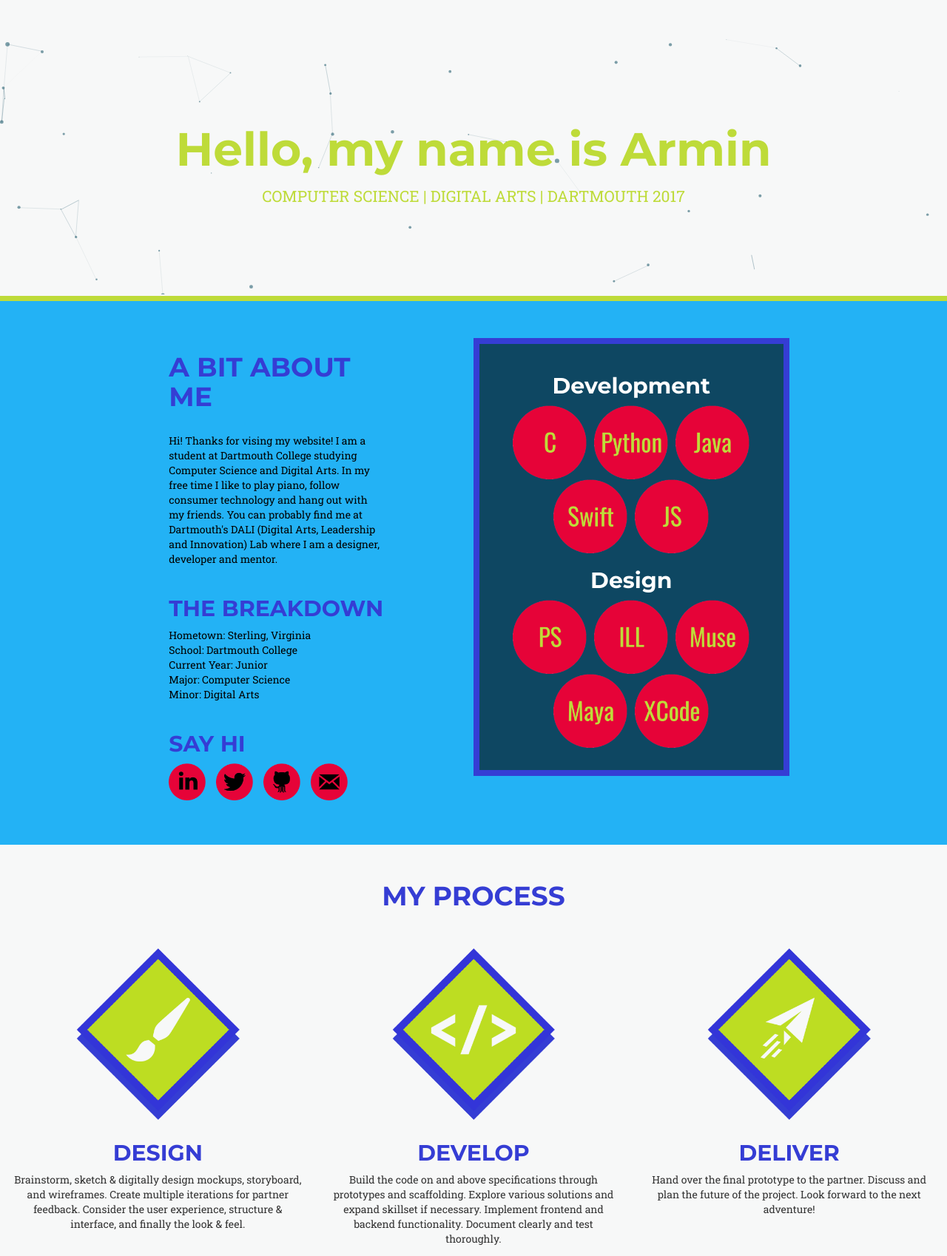
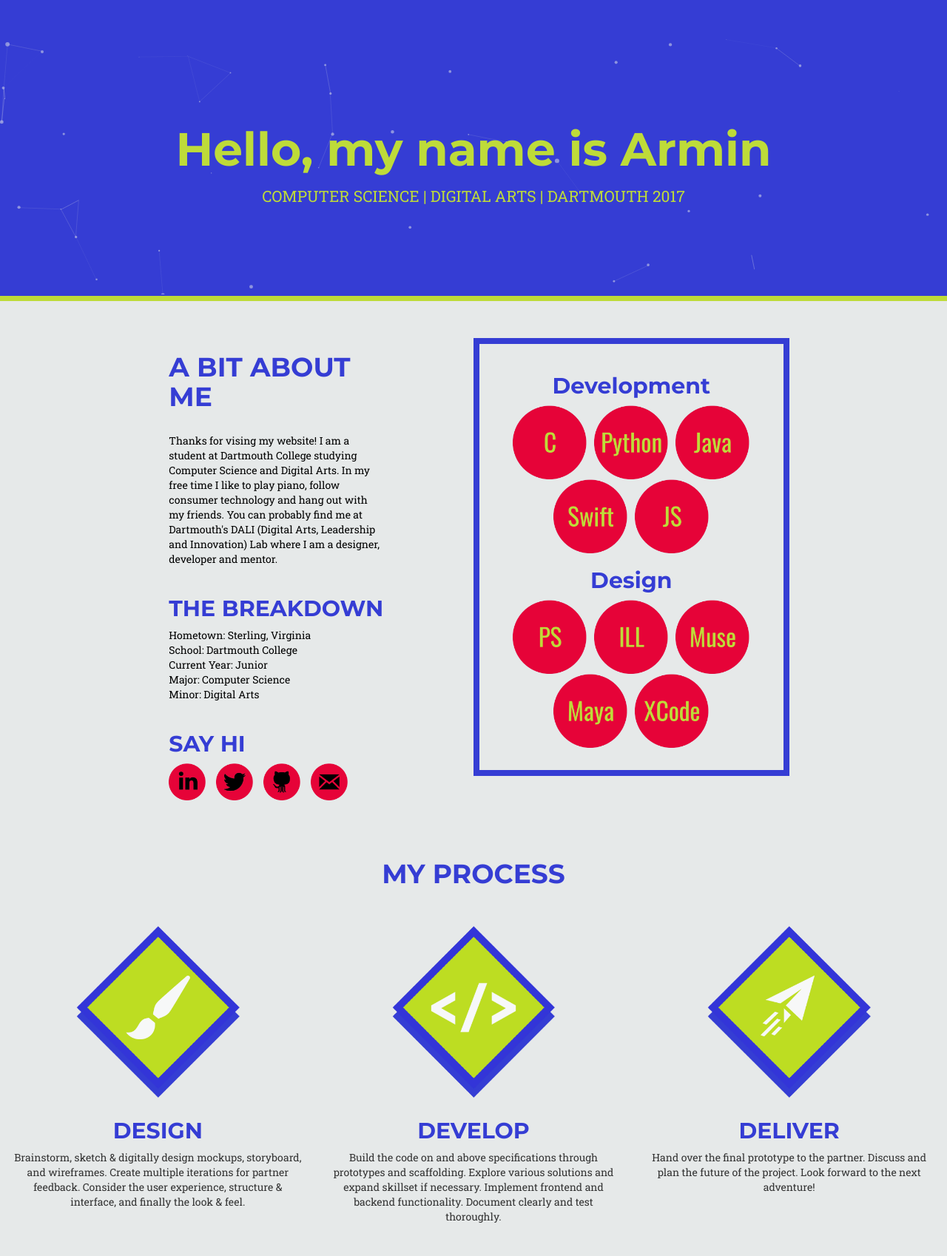
Before and after one commit to ArminMahban/ArminMahban.github.io, a plain HTML site: page index.html in a window 1280 px wide. Shown: the top 1698 px of the page at 74% size. Drawn offline with nearby package versions, Linux system fonts and the light colour scheme; a script that the page names is missing.

Commit message:
Big style update

```diff
--- a/css/custom.css
+++ b/css/custom.css
@@ -21,7 +21,8 @@ p {
 .jumbotron {
   position: relative;
   height: 400px;
-  background-color: #f7f8f8;
+  /*background-color: #f7f8f8;*/
+  background-color: #353dd4;
   z-index: 100;
   -webkit-box-shadow: 0px 7px 0px 0px rgba(190, 219, 57, 1);
   -moz-box-shadow: 0px 7px 0px 0px rgba(190, 219, 57, 1);
@@ -38,14 +39,16 @@ p {
 }
 .process {
   padding-top: 30px;
-  padding-bottom: 50px;
-  background-color: #f7f8f8;
+  padding-bottom: 70px;
+  background-color: #e6e9e9;
   width: 100%;
 }
 .about {
-  background-color: rgba(35, 178, 245, 1);
+  /*background-color: rgba(35, 178, 245, 1);*/
+  /*background-color: #f7f8f8;*/
+  background-color: #e6e9e9;
   width: 100%;
-  padding-bottom: 50px;
+  padding-bottom: 20px;
   /*background: transparent;*/
 }
 
@@ -57,7 +60,8 @@ p {
 .dartbook {
   border-style: solid;
   border-width: 5px;
-  border-color: #98bf21;
+  /*border-color: #98bf21;*/
+  border-color: #353dd4;
   padding: 20px;
   padding-bottom: 30px;
   /*margin-bottom:20px;*/
@@ -65,7 +69,7 @@ p {
 .dartRow {
   /*padding-top: 30px;*/
   padding-bottom: 50px;
-  background-color: #f7f8f8 ;
+  background-color: #e6e9e9 ;
   /*background-image: url("../images/lightwallpaper.jpg");*/
 }
 .dbPics {
@@ -120,7 +124,7 @@ p {
 
 .footer {
 
-  background-color: #3d3c3c;
+  background-color: #252528;
   width: 100%;
   padding-bottom:10px;
   padding-top: 10px;
@@ -137,8 +141,8 @@ p {
 #dartbook {
   text-align: left;
   height: 100%;
-  background-color:#BEDB39;
-  /*background-color: rgba(255, 255, 255, .3);*/
+  /*background-color:#BEDB39;*/
+  background-color: rgba(255, 255, 255, .4);
   /*background-color: rgba(35, 178, 245, 1);*/
   border-style: solid;
   border-width: 8px;
@@ -173,11 +177,12 @@ p {
   /*margin-bottom: 50px;*/
   padding-top: 20px;
   padding-bottom: 30px;
-  background-color: rgba(0, 0, 0, .6);
+  /*background-color: rgba(0, 0, 0, .6);*/
+  /*background-color: #353dd4;*/
   border-style: solid;
   border-width: 8px;
   border-color: #353dd4;
-  color: white;
+  color: #353dd4;
 }
 #skills img {
   padding-left: 3px;
--- a/index.html
+++ b/index.html
@@ -69,7 +69,7 @@
         </font>
         <br>
         <font color="black">
-          <p> Hi! Thanks for vising my website! I am a student at Dartmouth College studying Computer Science and Digital Arts. In my free time I like to play piano, follow consumer technology and hang out with my friends. You can probably find me at Dartmouth's
+          <p> Thanks for vising my website! I am a student at Dartmouth College studying Computer Science and Digital Arts. In my free time I like to play piano, follow consumer technology and hang out with my friends. You can probably find me at Dartmouth's
             DALI (Digital Arts, Leadership and Innovation) Lab where I am a designer, developer and mentor.
             <br>
             <br>
--- a/js/app.js
+++ b/js/app.js
@@ -23,7 +23,7 @@ particlesJS('particles-js',
       }
     },
     "color": {
-      "value": "#004358"
+      "value": "#e6e9e9"
     },
     "shape": {
       "type": "circle",
@@ -63,7 +63,7 @@ particlesJS('particles-js',
     "line_linked": {
       "enable": true,
       "distance": 75,
-      "color": "#004358",
+      "color": "#e6e9e9",
       "opacity": 0.4,
       "width": 1
     },
```
